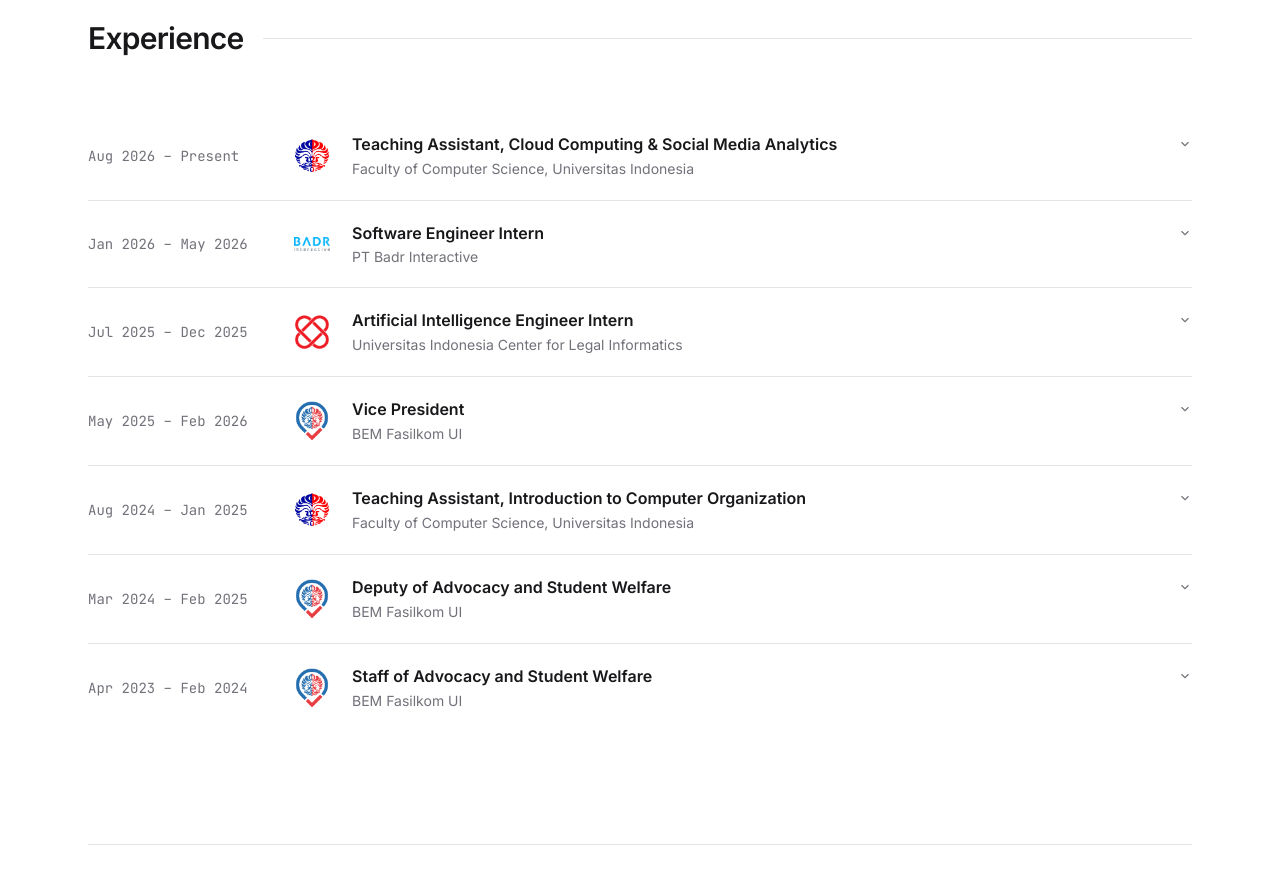
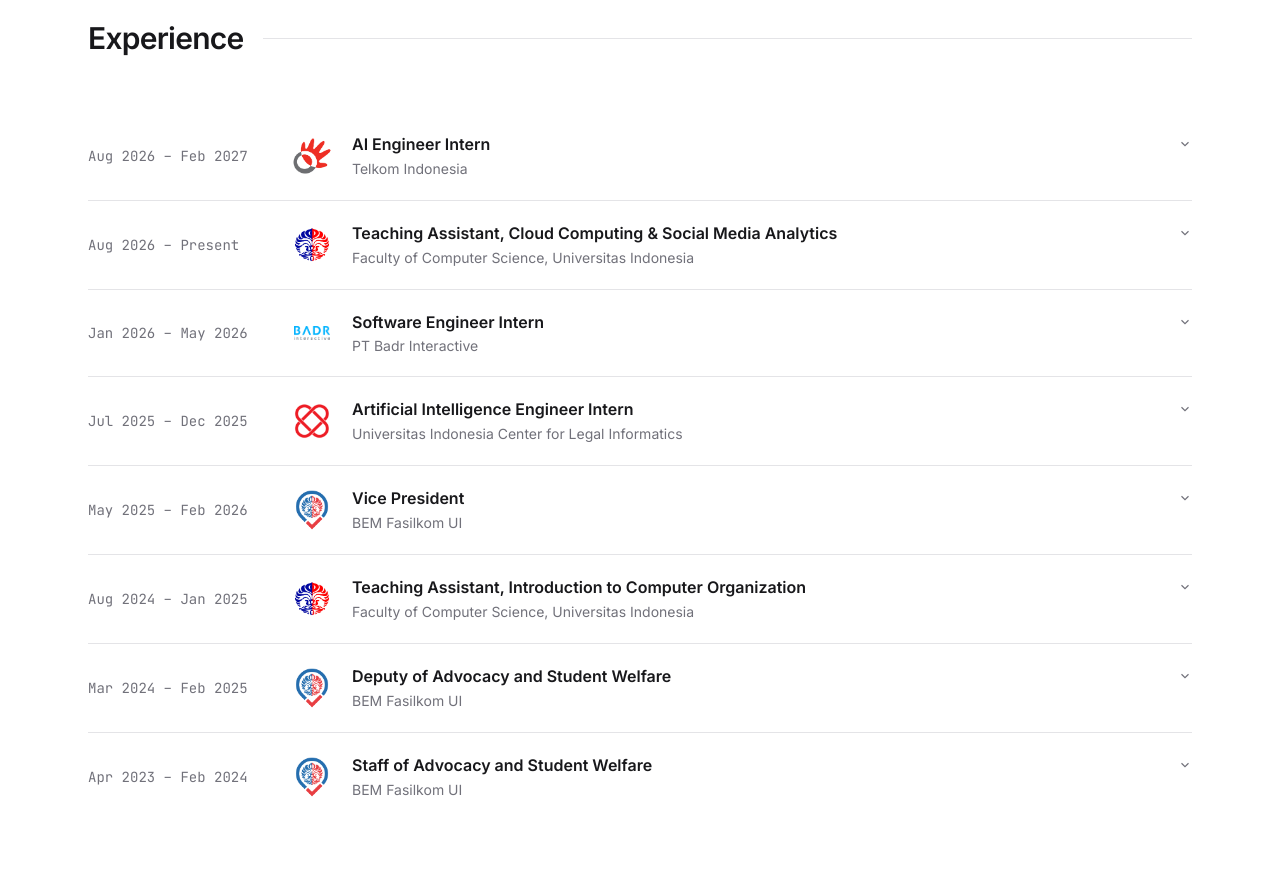
Before and after one commit to wahyuhiddayat/wahyuht, a Next.js app: page / in a window 1280 px wide. Shown: the part 1380-2264 px from the top of the page. Built offline with nearby package versions, Linux system fonts and the light colour scheme.

Commit message:
feat: add Telkom Indonesia AI engineer internship to experience data

```diff
--- a/src/data/experience.ts
+++ b/src/data/experience.ts
@@ -12,6 +12,20 @@ export interface Experience {
 }
 
 export const experienceData: Experience[] = [
+  {
+    position: "AI Engineer Intern",
+    company: "Telkom Indonesia",
+    period: "Aug 2026 – Feb 2027",
+    logo: "/images/telkom-indonesia.png",
+    url: "https://www.telkom.co.id",
+    details: {
+      description: "Selected for a data-driven AI internship at Telkom's EBIS division, focused on improving customer contact effectiveness and revenue leveraging.",
+      achievements: [
+        "Project analyzes a low customer contacted rate (currently 18%) and builds AI-driven solutions to improve contact effectiveness, progressing through data preparation, model development, and AI integration phases over the internship."
+      ],
+      skills: ["Data Analytics", "SQL", "AI/ML", "Excel/Google Sheets"]
+    }
+  },
   {
     position: "Teaching Assistant, Cloud Computing & Social Media Analytics",
     company: "Faculty of Computer Science, Universitas Indonesia",
```
Also changed, not shown: public/images/telkom-indonesia.png (added).
